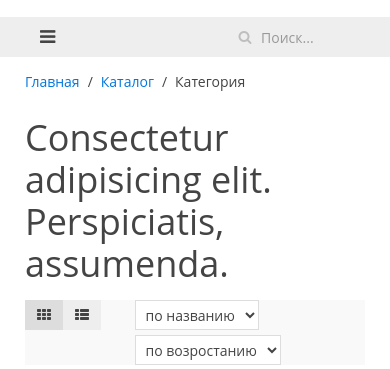
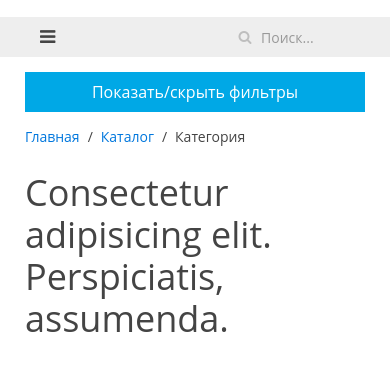
Before and after one commit to npmcdn-to-unpkg-bot/shopuikit, a website: page catalog.html in a window 390 px wide. Shown: the part 185-554 px from the top of the page. Drawn offline with Linux system fonts and the light colour scheme.

Commit message:
Added button in mobile version, which show/hide filters

```diff
--- a/catalog.html
+++ b/catalog.html
@@ -177,7 +177,10 @@
   </div>
   <div class="uk-container uk-container-center">
     <div class="uk-grid">
-      <div class="uk-width-large-2-10 uk-width-medium-3-10 uk-width-small-4-10 uk-hidden-small">
+      <div class="uk-width-1-1">
+        <button class="uk-button uk-button-large uk-width-1-1 uk-visible-small uk-margin-top uk-button-primary" data-uk-toggle="{target:'.show-hide', cls: 'uk-hidden-small', animation:'uk-animation-slide-left, uk-animation-slide-bottom'}">Показать/скрыть фильтры</button>
+      </div>
+      <div class="uk-width-large-2-10 uk-width-medium-3-10 uk-width-small-10-10 uk-hidden-small show-hide">
         <div class="uk-panel uk-panel-box  uk-margin-top">
           <h3 class="uk-panel-title">Производители</h3>
           <ul class="uk-nav uk-nav-side uk-nav-parent-icon" data-uk-nav>
@@ -274,14 +277,14 @@
         </ul>
         <h1>Consectetur adipisicing elit. Perspiciatis, assumenda.</h1>
         <div class="uk-margin-bottom uk-block uk-block-muted uk-padding-remove">
-          <div class="uk-grid">
+          <div class="uk-grid uk-hidden-small show-hide">
             <div class="uk-width-medium-1-3 uk-width-small-1-5 uk-width-3-10">
-              <div class="uk-button-group">
+              <div class="uk-padding-small uk-button-group">
                 <a class="uk-button uk-active" href=""><i class="uk-icon-th"></i></a>
                 <a class="uk-button" href=""><i class="uk-icon-th-list"></i></a>
               </div>
             </div>
-            <div class="uk-width-medium-2-3 uk-width-small-4-5 uk-width-7-10">
+            <div class="uk-padding-small uk-width-medium-2-3 uk-width-small-4-5 uk-width-7-10">
               <form class="uk-form uk-float-right">
                 <fieldset data-uk-margin>
                   <select class="f_sortby" name="sortby">
--- a/css/main.less
+++ b/css/main.less
@@ -12,10 +12,18 @@
 @colorGray: #adadae;
 
 /*--------------------------------------------------
-  MARGINS
+  MARGINS/PADDING
 --------------------------------------------------*/
 
 @horizontalMargin: 20px;
+@padding-small: 10px;
+
+/*--------------------------------------------------
+  UIKIT
+--------------------------------------------------*/
+.uk-padding-small{
+  padding: @padding-small;
+}
 
 /*--------------------------------------------------
   INDEX PAGE
```
Also changed, not shown: css/main.css, 2 other files.
